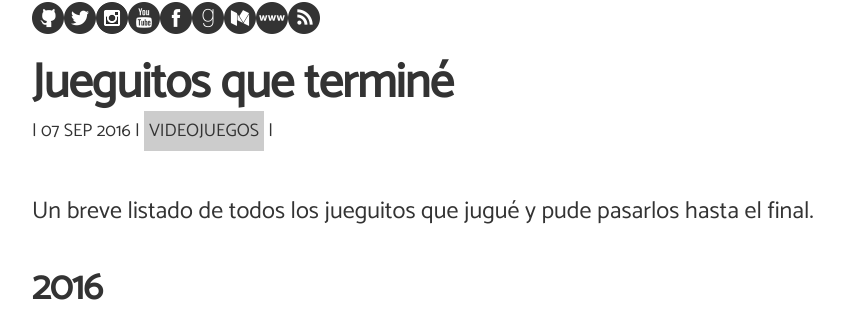
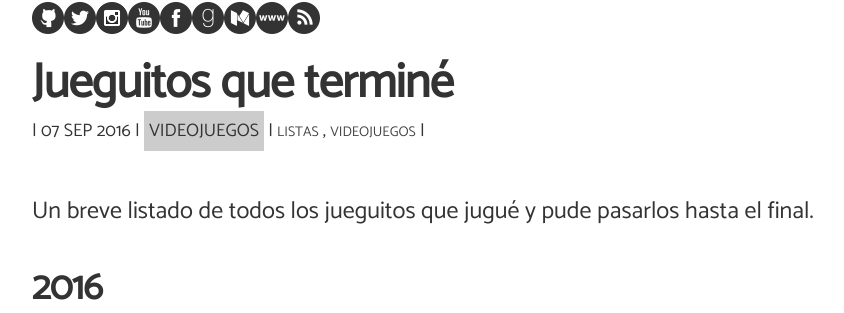
Before and after one commit to angelsimon/angelsimon.github.io, a Jekyll site: the page built from _posts/2016-09-07-jueguitos-que-termine.md, in a window 1280 px wide and 900 px high. Shown: the part 184-497 px from the top of the window, without its empty margins (32-876 px from the left). Built offline with Jekyll 4.4.1, drawn with Linux system fonts in a browser that asks for light colours; nearby versions of some CDN libraries; comment, search, counter and statistics services are not loaded.

Commit message:
Update 2016-09-07-jueguitos-que-termine.md

```diff
--- a/_posts/2016-09-07-jueguitos-que-termine.md
+++ b/_posts/2016-09-07-jueguitos-que-termine.md
@@ -2,6 +2,7 @@
 layout: post
 title: Jueguitos que terminé
 category: Videojuegos
+tags: ["listas", "videojuegos"]
 description: Un breve listado con todos los juegos que jugué y pude pasarlos hasta el final.
 status: pinned
 visible: true
```
